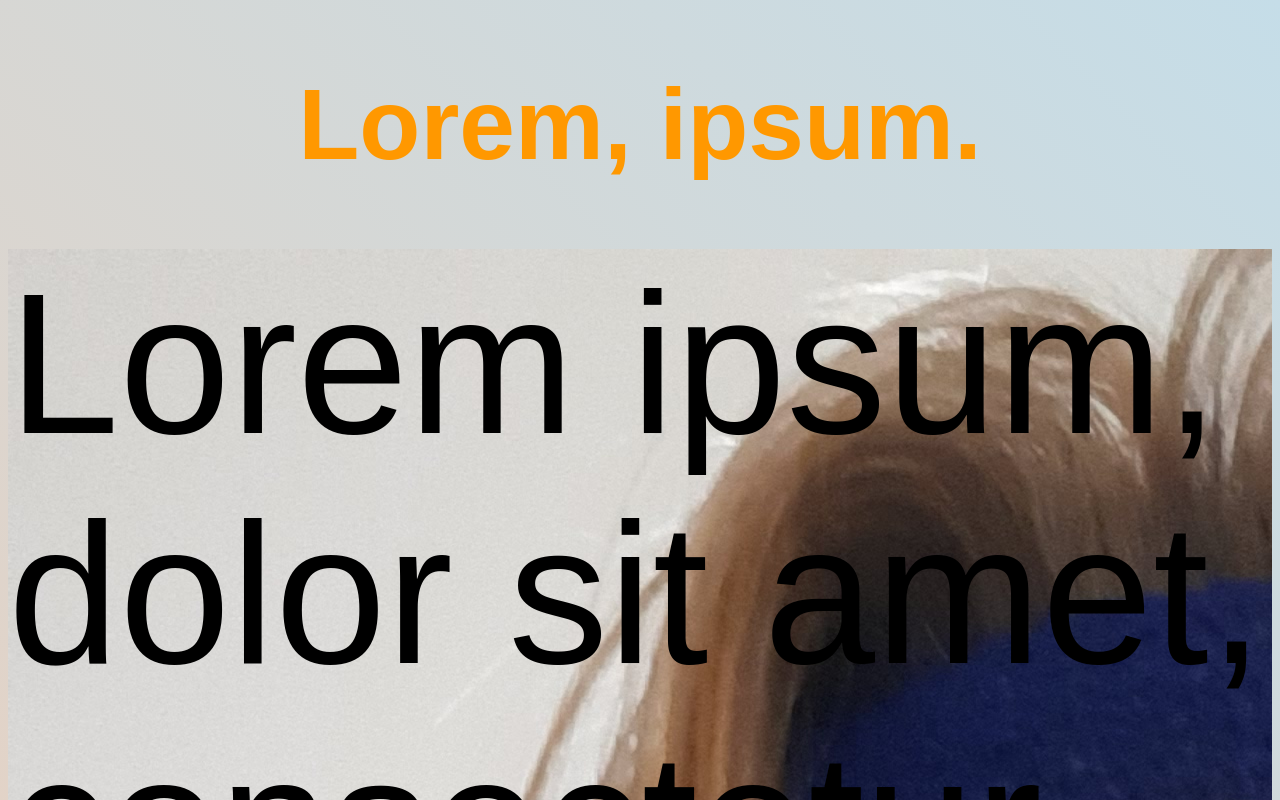
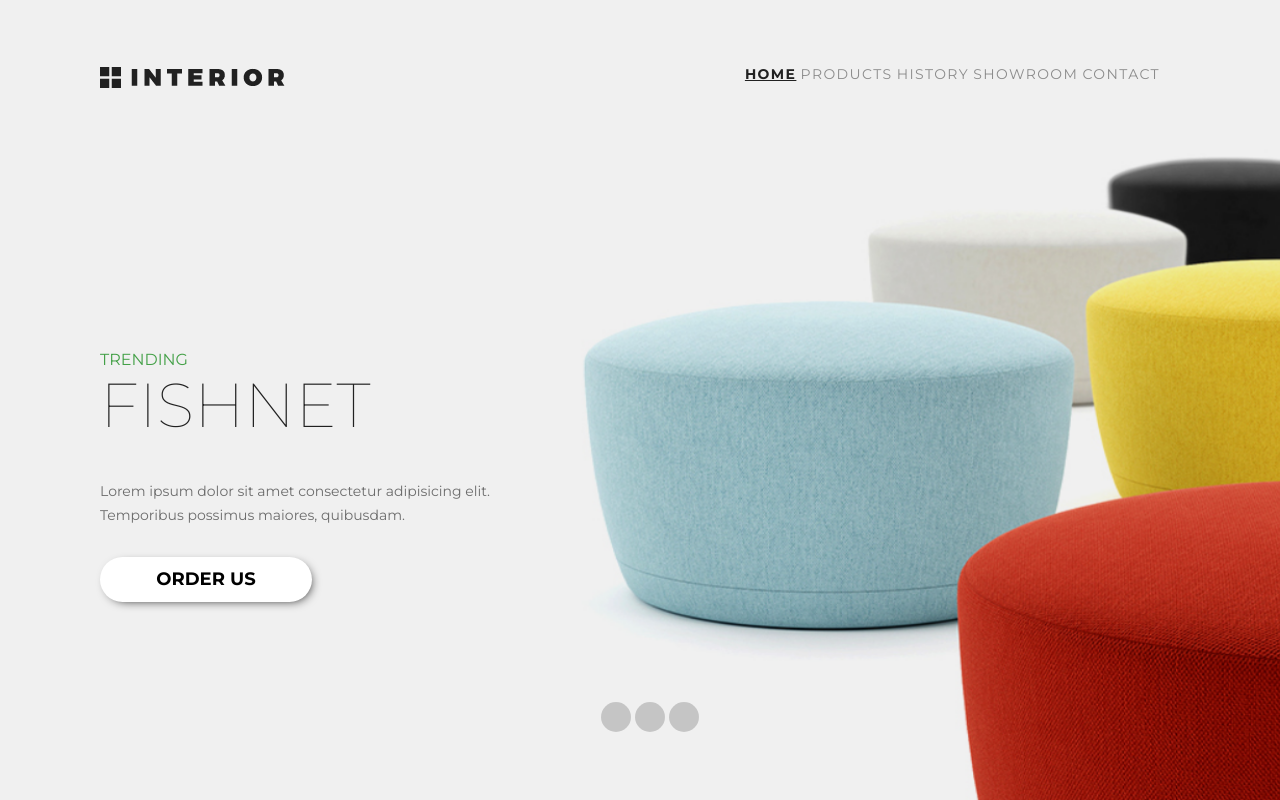
Before and after one commit to pasha-danilevich/FirstRepository, a plain HTML site: page index.html in a window 1280 px wide. Shown: the top 800 px of the page. Drawn offline with Linux system fonts and the light colour scheme.

Commit message:
Привет

```diff
--- /dev/null
+++ b/css/style.css
@@ -0,0 +1,129 @@
+
+*{
+	margin: 0px;
+	padding: 0;
+	font-family: Montserrat;
+
+}
+.header {
+	height: 300px;
+	width: 1100px;
+}
+.header .logo{
+	display: inline-block;
+	float: 	left;
+	margin-top: 	17px;
+
+}
+.line {
+	height: 100%;
+	width: 1100px;
+}
+
+.nav {
+	width: 100%;
+}
+ul {
+	margin-right: 40px ;
+	float: right;
+
+}
+li{
+	display: inline;
+	font-family: Montserrat;
+	font-weight: 400;
+	font-size: 14px;
+	letter-spacing: 0.1em;
+	line-height: 48px;
+	text-align: right;
+	color: #8c8c8c;
+
+
+}
+.menu-link{
+	font-family: Montserrat;
+	font-size: 14px;
+	font-weight: 400;
+	letter-spacing: 0.1em;
+	text-align: right;
+	color: #8c8c8c;
+	text-transform: uppercase;
+	text-decoration: none;
+}
+.menu-link-a {
+	font-weight: 700;
+	text-decoration: underline;
+}
+.slider {
+	padding:50px 0 0 100px;
+	position: relative;
+	height: 750px;
+	overflow: hidden;
+}
+
+.menu-link-a{
+	color: #212121;
+}
+
+.slyder-trending {
+	color: #43a047;
+}
+.slyder-h2{
+	width: 470.34px;
+	height: 110px;
+	font-family: Montserrat;
+	font-weight: 100;
+	font-size: 62px;
+	line-height: 72px;
+	text-align: left;
+	color: #212121;
+
+}
+
+.slyder-content {
+	width: 470.34px;
+	height: 57.99px;
+	font-family: Montserrat;
+	font-weight: 400;
+	font-size: 14px;
+	line-height: 24px;
+	text-align: left;
+	color: #6c6c6c;
+}
+
+.img-slyder {
+	width: 1663px;
+	height: 800px;
+	background: transparent;
+	position: absolute;
+	left: 0;
+	top: 0;
+	z-index: -10;
+}
+.slyder-button{
+	margin-top:20px;
+	width: 212px;
+	height: 45px;
+	background-color: #fff;
+	border-radius:50px;
+	border: #fff;
+	font-weight: 700;
+	font-size: 18px;
+	box-shadow: 3px 3px 11px -5px black;
+}
+.pagination {
+	width: 1100px;
+	height: 100%;
+	text-align: center;
+	padding-top: 100px ;
+}
+.pagination .button-point {
+	width: 30px;
+	height: 30px;
+	background: #212121;
+	border: 1px solid rgba(0, 0, 0, 0);
+	border-radius:100px;
+
+	opacity: 0.2;
+
+}
--- a/index.html
+++ b/index.html
@@ -2,34 +2,41 @@
 <html lang="en">
 <head>
 	<meta charset="UTF-8">
-	<title>My site</title>
-	<link rel="stylesheet" href="style.css">
+	<meta name="viewport" content="width=device-width, initial-scale=1.0">
+	<link rel="stylesheet" href="css/style.css">
+	<link rel="preconnect" href="https://fonts.gstatic.com">
+	<link href="https://fonts.googleapis.com/css2?family=Montserrat:wght@100;400;700&display=swap" rel="stylesheet">
+	<title>Document</title>
 </head>
 <body>
-	<h1 class= "heading">Lorem, ipsum.</h1>
-	<p id="text_1">Lorem ipsum, dolor sit amet, consectetur adipisicing.</p>
-	<b>Lorem, ipsum dolor, sit amet consectetur adipisicing elit. Animi, totam!</b> <br>
-	<i>Lorem ipsum dolor sit amet.</i>
-	<ul>
-		<li>Lorem, ipsum, dolor.</li> <br>
-		<li>Lorem, ipsum.</li>
-		<ul>
-			<li>Lorem ipsum, dolor sit.</li> <br>
-			<li>Lorem, ipsum dolor.</li>
-		</ul>
-		<li>Lorem ipsum dolor sit amet consectetur adipisicing elit. Aliquid?</li> <br>
-		<li>Lorem, ipsum, dolor.</li>
-		<liid id = "color_orange">Lorem ipsum dolor sit amet.</li> <br>
-		<li>Lorem, ipsum dolor.</li>
-	</ul>
-	<ol>
-		<li>Lorem ipsum dolor sit amet.</li>
-		<li id = "color_orange">Lorem, ipsum, dolor.</li>
-		<li id = "color_orange">Lorem ipsum dolor sit amet.</li>
-		<li>Lorem, ipsum dolor.</li>
-	</ol>
-	<a href="photo.html">Photo</a>
-	<a href="log.html">Login</a>
+	<div class="conteiner">
+		<div class="slider">
+			<div class="header">
+				<div class="line">
+					<img src="img/logo.png" alt="logo" class="logo">
+						<ul>
+							<li class="menu-list"><a href="" class="menu-link menu-link-a">HOME</a></li>
+							<li class="menu-list"><a href="" class="menu-link">PRODUCTS</a></li>
+							<li class="menu-list"><a href="" class="menu-link">HISTORY</a></li>
+							<li class="menu-list"><a href="" class="menu-link">SHOWROOM</a></li>
+							<li class="menu-list"><a href="" class="menu-link">CONTACT</a></li>
+						</ul>
+				</div>
 
+		    </div>
+		    <div class="slyder-text">
+		    	<p class="slyder-trending">TRENDING</p>
+		    	<h2 class="slyder-h2">FISHNET</h2>
+		    	<p class="slyder-content">Lorem ipsum dolor sit amet consectetur adipisicing elit. Temporibus possimus maiores, quibusdam.</p>
+		    	<button class="slyder-button">ORDER US</button>
+		    </div>
+		    <div class="pagination">
+		    	<button class="button-point"></button>
+		    	<button class="button-point"></button>
+		    	<button class="button-point"></button>
+		    </div>
+		    <img src="img/hero-26.png" alt="" class="img-slyder">
+		</div>
+	</div>
 </body>
 </html>
--- a/style.css
+++ /dev/null
@@ -1,41 +0,0 @@
-*{
-	font-family: 'Yusei Magic', sans-serif;
-}
-body {
-	background: linear-gradient(45deg, #EECFBA, #C5DDE8);
-}
-.heading {
-	color: #ff9800;
-	text-align: center;
-	font-size: 100px;
-}
-#text_1 {
-	margin-top: 0px;
-	margin-bottom: 100px;
-	font-size: 200px;
-	background-image: url(img/3.jpg);
-}
-b {
-	font-style: italic;
-}
-#color_orange {
-	color: #ff9800;
-}
-ol {
-	border: 1px solid #ff9800;
-}
-i {
-	background-color: #ff9800;
-}
-.center {
-	margin-left: 40%;
-}
-.line {
-	margin-top: 10px;
-}
-#left {
-	margin-left: 35px;
-}
-.link {
-	text-decoration:
-}
```
Also changed, not shown: log.html (deleted, +0 -23 lines), photo.html (deleted, +0 -12 lines), img/hero-26.jpg (added), img/hero-26.png (added), img/logo.png (added).
